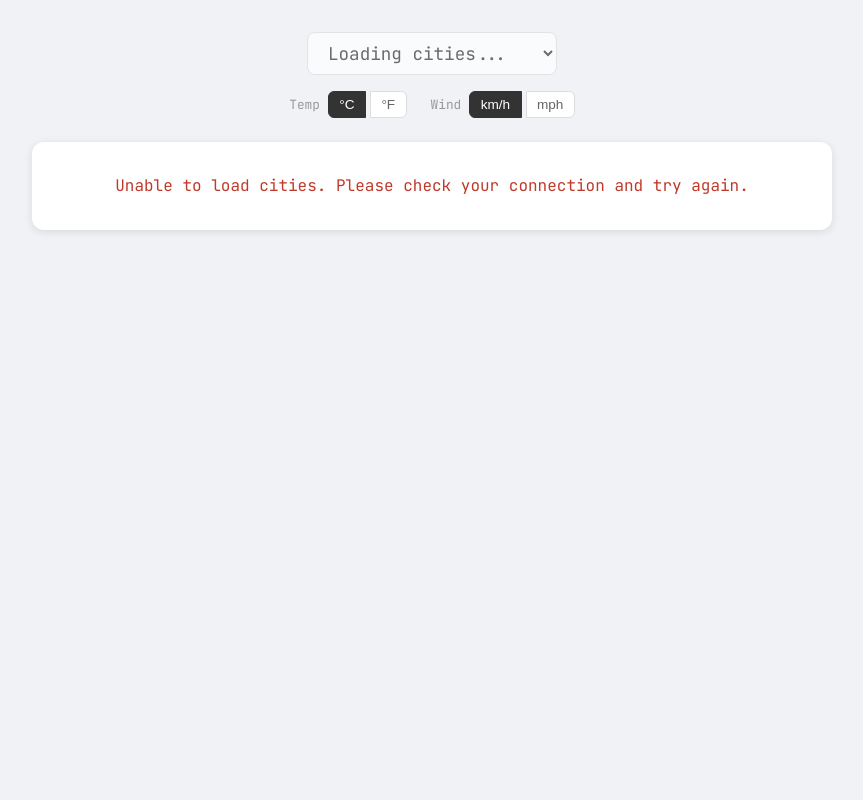
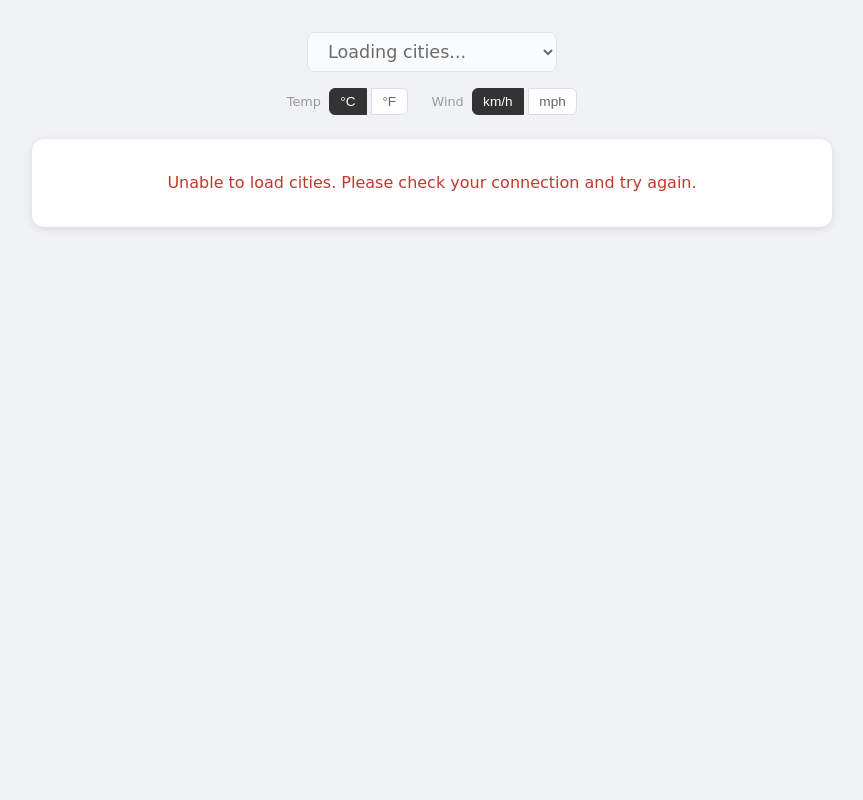
Before and after one commit to pyneCPH/demo-python-sdd, a Python web app: template templates/index.html in a window 1280 px wide. Shown: the whole page, without its empty margins (208-1071 px from the left). Run offline with Jinja, Linux system fonts and the light colour scheme; the template is opened without the code that fills it, so the values that code supplies are empty.

Commit message:
SDD-100: Change app font to Comic Sans MS
Remove JetBrains Mono Google Fonts import and update body font-family
to "Comic Sans MS", "Comic Sans", cursive.

Co-Authored-By: Claude Sonnet 4.6 <noreply@anthropic.com>

```diff
--- a/templates/index.html
+++ b/templates/index.html
@@ -4,14 +4,11 @@
     <meta charset="UTF-8">
     <meta name="viewport" content="width=device-width, initial-scale=1.0">
     <title>Weather</title>
-    <link rel="preconnect" href="https://fonts.googleapis.com">
-    <link rel="preconnect" href="https://fonts.gstatic.com" crossorigin>
-    <link href="https://fonts.googleapis.com/css2?family=JetBrains+Mono:wght@300;400;600&display=swap" rel="stylesheet">
     <style>
         * { margin: 0; padding: 0; box-sizing: border-box; }
 
         body {
-            font-family: "JetBrains Mono", "Courier New", Courier, monospace;
+            font-family: "Comic Sans MS", "Comic Sans", cursive;
             background: #f0f2f5;
             display: flex;
             justify-content: center;
```
